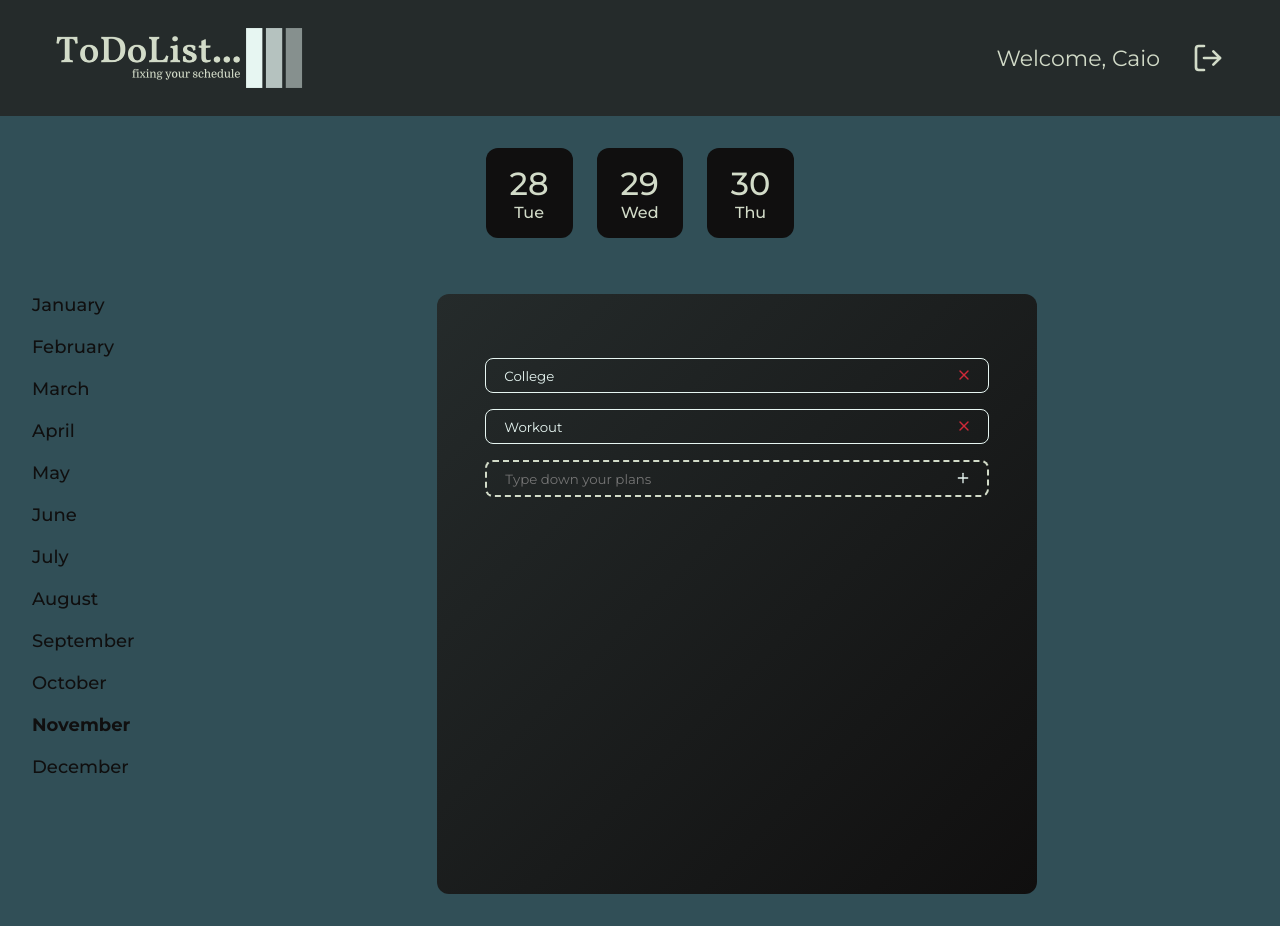
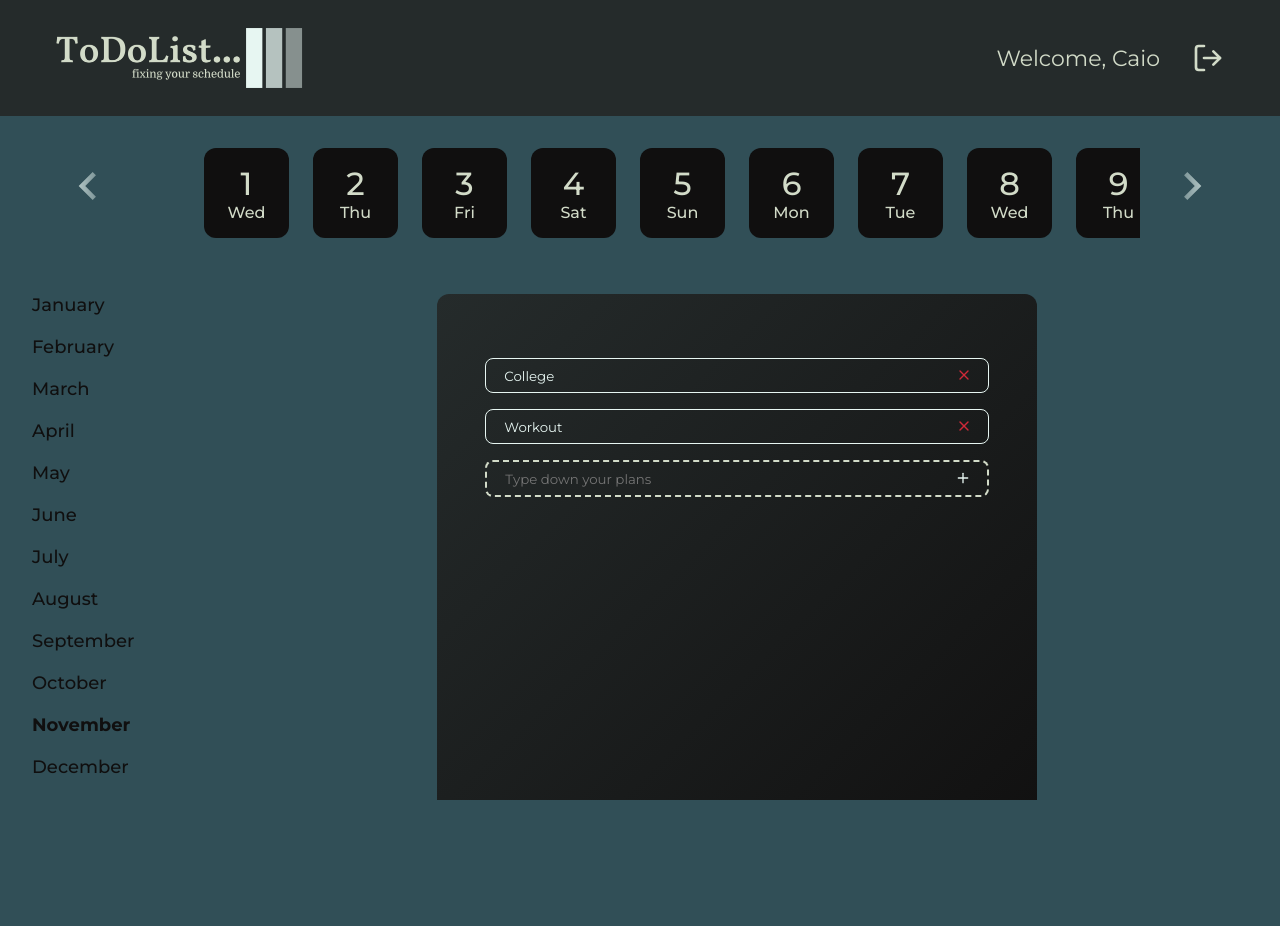
Before and after one commit to Caioscg/ToDoList..., a React (Vite) app: page / in a window 1280 px wide. After the commit the page ends 800 px from the top, so only its background shows below. Built offline with nearby package versions, Linux system fonts and the light colour scheme.

Commit message:
scroll arrow

```diff
--- a/src/components/Day/styles.js
+++ b/src/components/Day/styles.js
@@ -1,9 +1,12 @@
 import styled from "styled-components"
 
 export const Container = styled.div`
-    width: fit-content;
+    min-width: 85px;
     padding: 16px 24px;;
     border-radius: 12px;
+    display: flex;
+    flex-direction: column;
+    align-items: center;
 
     background-color: ${({ theme }) => theme.COLORS.DARK_100};
     cursor: pointer;
--- a/src/pages/Home/index.jsx
+++ b/src/pages/Home/index.jsx
@@ -1,11 +1,31 @@
-import { Container, Schedule } from "./styles";
+import { Container, Schedule, Arrow } from "./styles";
 
 import { Header } from "../../components/Header";
 import { Day } from "../../components/Day";
 import { ButtonText } from "../../components/ButtonText";
 import { AddTask } from "../../components/AddTask";
 
+import { MdOutlineKeyboardArrowLeft, MdOutlineKeyboardArrowRight } from "react-icons/md"
+
+import { useRef } from "react";
+
 export function Home() {
+    const scrollDaysList = useRef(null)
+
+    const handlePrevDaysList = () => {
+        scrollDaysList.current.scrollBy({
+        left: -450,
+        behavior: 'smooth'
+        });
+    }
+
+    const handleNextDaysList = () => {
+        scrollDaysList.current.scrollBy({
+            left: 450,
+            behavior: 'smooth'
+        });
+    }
+
     const data = new Date()
 
     const month = data.getMonth() + 1
@@ -19,7 +39,7 @@ export function Home() {
             amountOfDays = 30
         }
         else if (month == 2) {
-            amountOfDays = 29 // calc ano bixesto
+            amountOfDays = 29 //TODO calc ano bixesto
         }
         else {
             amountOfDays = 31
@@ -33,26 +53,68 @@ export function Home() {
         <Container>
             <Header />
             <main>
-                <div className="days">
-                    <Day number={28} day="Tue"/>
-                    <Day number={29} day="Wed"/>
-                    <Day number={30} day="Thu"/>
+                <div className="daysBar">
+                    <Arrow
+                        direction="prev"
+                        onClick={handlePrevDaysList}
+                    >
+                        <MdOutlineKeyboardArrowLeft />
+                    </Arrow>
+                    <div className="days" ref={scrollDaysList}>
+                        <Day number={1} day="Wed"/>
+                        <Day number={2} day="Thu"/>
+                        <Day number={3} day="Fri"/>
+                        <Day number={4} day="Sat"/>
+                        <Day number={5} day="Sun"/>
+                        <Day number={6} day="Mon"/>
+                        <Day number={7} day="Tue"/>
+                        <Day number={8} day="Wed"/>
+                        <Day number={9} day="Thu"/>
+                        <Day number={10} day="Fri"/>
+                        <Day number={11} day="Sat"/>
+                        <Day number={12} day="Sun"/>
+                        <Day number={13} day="Mon"/>
+                        <Day number={14} day="Tue"/>
+                        <Day number={15} day="Wed"/>
+                        <Day number={16} day="Thu"/>
+                        <Day number={17} day="Fri"/>
+                        <Day number={18} day="Sat"/>
+                        <Day number={19} day="Sun"/>
+                        <Day number={20} day="Mon"/>
+                        <Day number={21} day="Tue"/>
+                        <Day number={22} day="Wed"/>
+                        <Day number={23} day="Thu"/>
+                        <Day number={24} day="Fri"/>
+                        <Day number={25} day="Sat"/>
+                        <Day number={26} day="Sun"/>
+                        <Day number={27} day="Mon"/>
+                        <Day number={28} day="Tue"/>
+                        <Day number={29} day="Wed"/>
+                        <Day number={30} day="Thu"/>
+
+                    </div>
+                    <Arrow
+                        direction="next"
+                        onClick={handleNextDaysList}
+                    >
+                        <MdOutlineKeyboardArrowRight />
+                    </Arrow>
                 </div>
 
                 <div className="test">
                     <div className="months">
-                        <ButtonText title="January" highlight={false}/>
-                        <ButtonText title="February" highlight={false}/>
-                        <ButtonText title="March" highlight={false}/>
-                        <ButtonText title="April" highlight={false}/>
-                        <ButtonText title="May" highlight={false}/>
-                        <ButtonText title="June" highlight={false}/>
-                        <ButtonText title="July" highlight={false}/>
-                        <ButtonText title="August" highlight={false}/>
-                        <ButtonText title="September" highlight={false}/>
-                        <ButtonText title="October" highlight={false}/>
-                        <ButtonText title="November" highlight={true}/>
-                        <ButtonText title="December" highlight={false}/>
+                        <ButtonText title="January"/>
+                        <ButtonText title="February"/>
+                        <ButtonText title="March"/>
+                        <ButtonText title="April"/>
+                        <ButtonText title="May"/>
+                        <ButtonText title="June"/>
+                        <ButtonText title="July"/>
+                        <ButtonText title="August"/>
+                        <ButtonText title="September"/>
+                        <ButtonText title="October"/>
+                        <ButtonText title="November" highlight/>
+                        <ButtonText title="December"/>
                     </div>
 
                     <Schedule>
--- a/src/pages/Home/styles.js
+++ b/src/pages/Home/styles.js
@@ -18,16 +18,24 @@ export const Container = styled.div`
         flex-direction: column;
         align-items: center;
         gap: 56px;
+        overflow-x: hidden;
 
         .days {
-            width: 100%;
+            max-width: 1000px;
             padding: 0 64px;
 
             display: flex;
             align-items: center;
-            justify-content: center;
             gap: 24px;
 
+            overflow-x: hidden;
+
+            scroll-behavior: smooth;
+            scroll-snap-type: x mandatory;
+        }
+        .daysBar {
+            display: flex;
+            gap: 24px;
         }
         .test {
             width: 100%;
@@ -59,3 +67,28 @@ export const Schedule = styled.div`
         ${({ theme}) => theme.COLORS.DARK_200}
     );
 `
+
+export const Arrow = styled.button`
+    border: none;
+
+    color: ${({ theme }) => theme.COLORS.LIGHT_100};
+    font-size: 3.5rem;
+    background: transparent;
+
+    &:hover {
+        filter: brightness(1);
+    }
+
+    ${({ direction }) => direction === 'prev' ? `
+        left: 1rem;
+        -webkit-mask-image: -webkit-gradient(linear, left top, right top,
+        from(rgba(0,0,0,1)), to(rgba(0,0,0, .1)));
+        text-align: left;
+        `: `
+        right: 2rem;
+        -webkit-mask-image: -webkit-gradient(linear, right top, left top,
+        from(rgba(0,0,0,1)), to(rgba(0,0,0, .1)));
+        text-align: right;
+        `
+    }
+`
```
